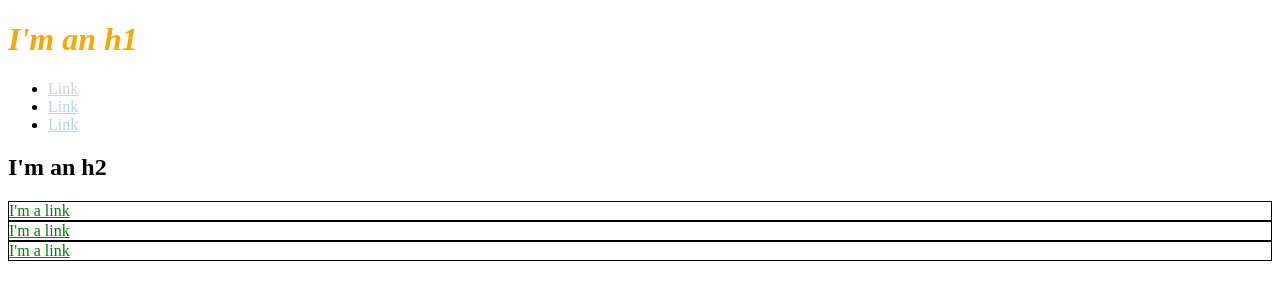
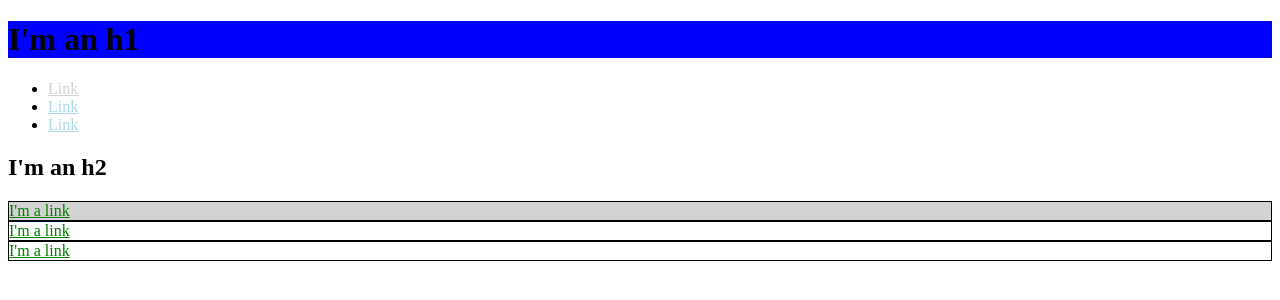
Before and after one commit to Reffin/learn-css, a plain HTML site: page index.html in a window 1280 px wide. Drawn offline with Linux system fonts and the light colour scheme.

Commit message:
Adding style with class

```diff
--- a/index.html
+++ b/index.html
@@ -5,7 +5,7 @@
     <meta http-equiv="X-UA-Compatible" content="IE=edge">
     <meta name="viewport" content="width=device-width, initial-scale=1.0">
     <title>My HTML</title>
-</head>
+
 
 <style>
    div {
@@ -24,27 +24,32 @@
      .regular-link {
         color:lightblue
      }
-
-    em{
-        color: blue;
-     }
-     h1 em{
-        color: magenta;
-     }
-
-     em.magenta{
-        color:magenta;
-     }
-
-     #h1-css-id.more-important {
-        color:yellow;
+      #exec-bio {
+         background-color: lightgray;
+      }
+      .bio-box  {
+         border: 1px solid #000;
+      }
+      .bio-box a {
+         color: green;
+      }
+      .alert {
+         background: red;
+      }
+      #exec-bio.alert {
+         background:red;
+      }
+     h1 {
+      background: blue;
+      color:#000;
      }
 
 
     </style>
+    </head>
 <body>
 
-    <h1><em id="h1-css-id" class="emphasized-green magenta more-important" style="color:orange">I'm an h1 </em></h1>
+    <h1>I'm an h1</h1>
     <ul>
         <li><a href="https://example.com" id="special-link">Link</a></li>
         <li><a href="https://example.com" class="regular-link">Link</a></li>
@@ -52,9 +57,9 @@
     </ul>
 
 <h2>I'm an h2</h2>
-<div><a href="https://example.com" style="color:green">I'm a link</a></div>
-<div><a href="https://example.com" style="color:green">I'm a link</a></div>
-<div><a href="https://example.com" style="color:green">I'm a link</a></div>
+<div id="exec-bio" class="bio-box"><a href="https://example.com">I'm a link</a></div>
+<div class="bio-box"><a href="https://example.com">I'm a link</a></div>
+<div class="bio-box"><a href="https://example.com">I'm a link</a></div>
 
 </body>
 </html>
```
